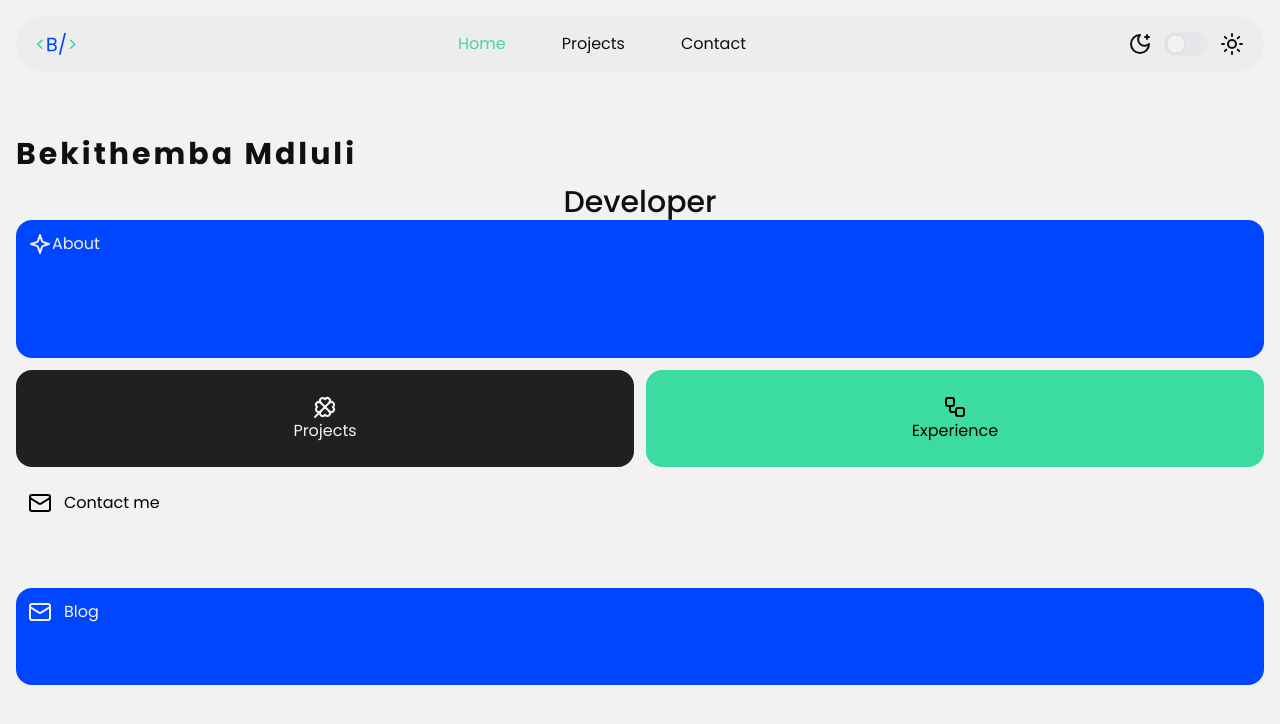
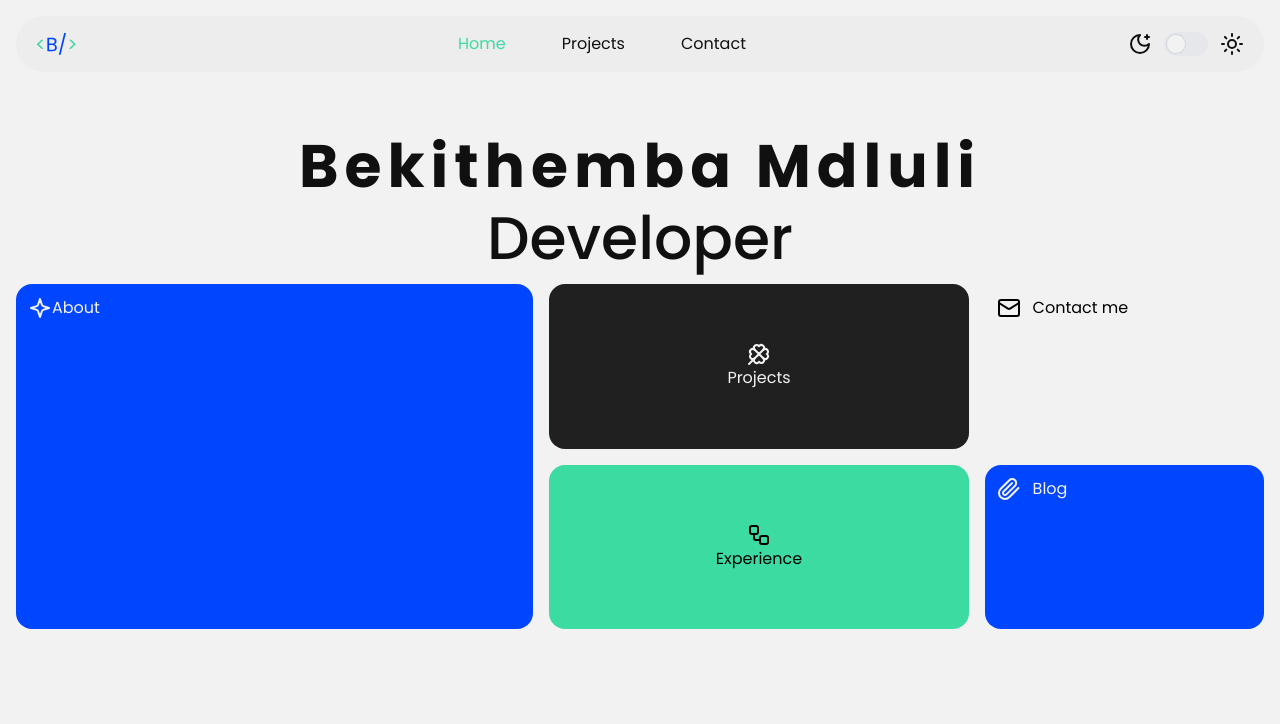
Before and after one commit to BMdluli/portfolio, a Next.js app: page / in a window 1280 px wide. Shown: the top 724 px of the page. Built offline with nearby package versions, Linux system fonts and the light colour scheme.

Commit message:
update: desktop style for hero

```diff
--- a/components/hero-card.tsx
+++ b/components/hero-card.tsx
@@ -8,7 +8,7 @@ interface HeroCardProps {
 
 const HeroCard: React.FC<HeroCardProps> = ({ title, icon, className }) => {
   return (
-    <div className={cn("rounded-2xl", className)}>
+    <div className={cn("rounded-2xl w-full", className)}>
       {icon}
       <p>{title}</p>
     </div>
--- a/components/hero.tsx
+++ b/components/hero.tsx
@@ -4,44 +4,52 @@ import HeroCard from "./hero-card";
 const Hero = () => {
   return (
     <div className="mt-16">
-      <h1 className="text-black font-bold dark:text-white text-3xl tracking-widest">
+      <h1 className="text-black font-bold dark:text-white text-3xl md:text-6xl md:text-center tracking-widest">
         Bekithemba Mdluli <br />
       </h1>
 
-      <h2 className="font-medium text-center text-black dark:text-white text-3xl mt-3">
+      <h2 className="font-medium text-center text-black dark:text-white text-3xl md:text-6xl mt-3">
         Developer
       </h2>
 
-      <div className="grid grid-cols-2 gap-3">
+      <div className="flex flex-col md:flex-row gap-4 md:h-[345px] w-full mt-4">
+        <div className="md:w-[42%]">
           <HeroCard
             title="About"
             icon={<Sparkle />}
-          className="bg-primary col-span-2 text-white flex p-3 h-[138px]"
+            className="bg-primary text-white flex p-3 h-[138px] md:h-full"
           />
+        </div>
 
+        <div className="md:flex md:w-[58%] md:gap-4">
+          <div className="flex md:flex-col justify-between gap-4 md:w-[60%]">
             <HeroCard
               title="Projects"
               icon={<Clover />}
-          className="bg-dark-gray text-white flex flex-col justify-center items-center h-[97px]"
+              className="bg-dark-gray text-white flex flex-col justify-center items-center h-[99px] md:h-full"
             />
 
             <HeroCard
               title="Experience"
               icon={<Workflow />}
-          className="bg-secondary flex flex-col justify-center items-center h-[97px]"
+              className="bg-secondary flex flex-col justify-center items-center h-[99px] md:h-full"
             />
+          </div>
 
+          <div className="flex flex-col gap-4 mt-4 md:mt-0 md:w-[40%]">
             <HeroCard
               title="Contact me"
               icon={<Mail />}
-          className="bg-white flex gap-3 col-span-2 h-[97px] p-3"
+              className="bg-white flex gap-3  h-[98px] p-3 md:h-full"
             />
 
             <HeroCard
               title="Blog"
-          icon={<Mail />}
-          className="bg-primary text-white flex gap-3 col-span-2 h-[97px] p-3 cursor-not-allowed"
+              icon={<Paperclip />}
+              className="bg-primary text-white flex gap-3  h-[99px] p-3 cursor-not-allowed md:h-full"
             />
+          </div>
+        </div>
       </div>
     </div>
   );
```
Lines whose indentation alone changed are shown as unchanged.
